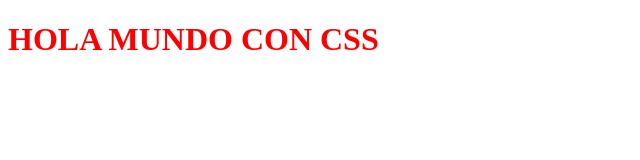
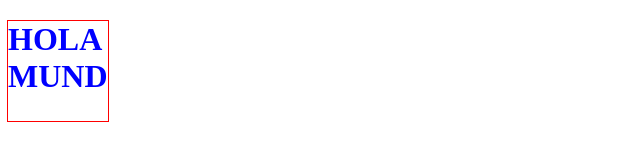
Before and after one commit to Andr3s1912/proyecto-3-CSS, a plain HTML site: page index.html in a window 1280 px wide. Shown: the whole page, without its empty margins (0-640 px from the left). Drawn offline with Linux system fonts and the light colour scheme.

Commit message:
agregar style a css

```diff
--- a/index.html
+++ b/index.html
@@ -7,14 +7,18 @@
     <title>Estilos con CSS</title>
 </head>
 <body>
-    <H1>HOLA MUNDO CON CSS</H1>
+    <H1>HOLA MUND</H1>
 
     <style>
+
         h1 {
             color:blue;
-            color: red
+             outline: 1px solid red;
+             width: 100px;
+             height: 100px;
+             border: 5px; solid ora
+             padding: 50px;
 
-             }
 
     </style>
 
```
